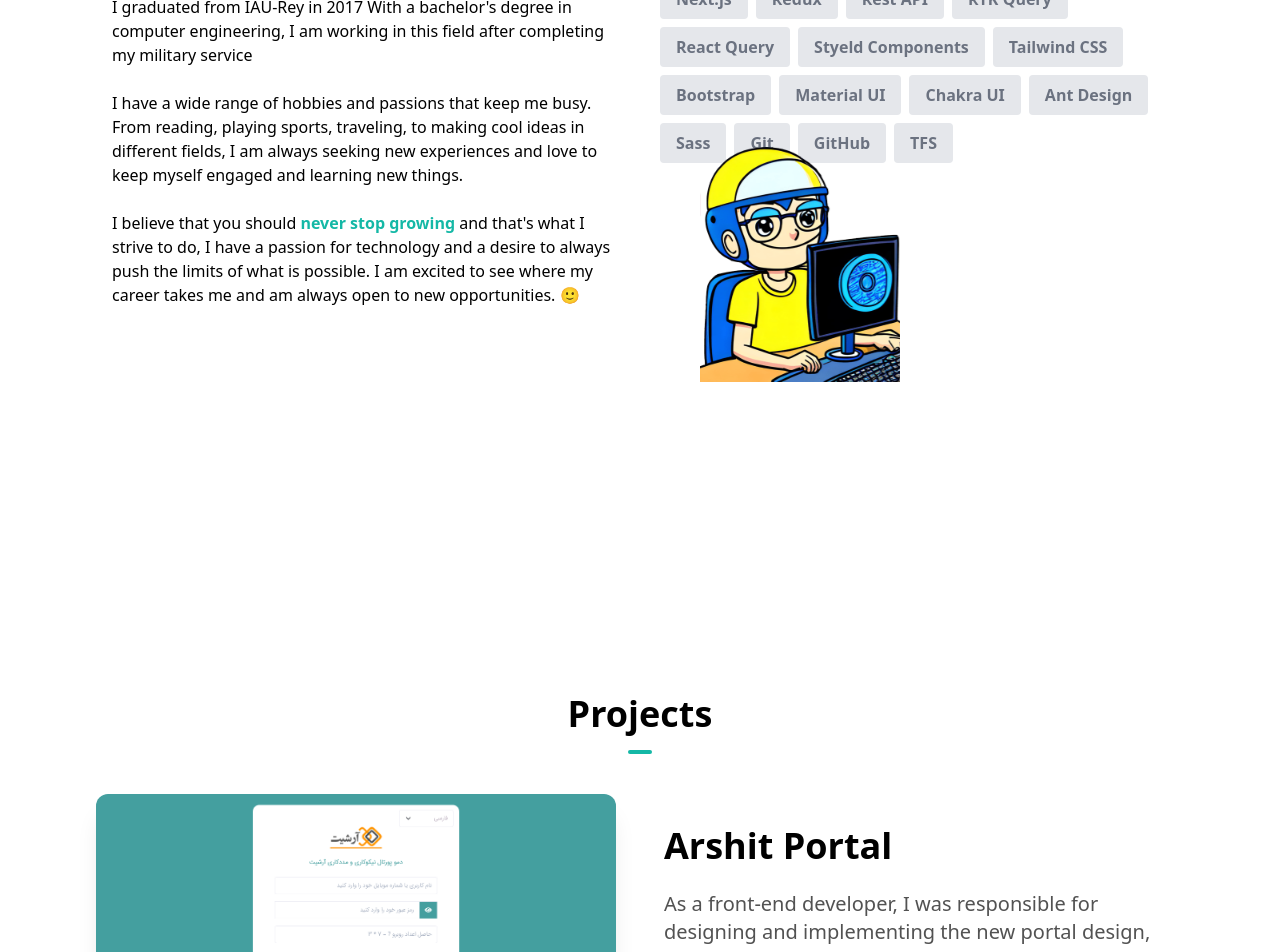
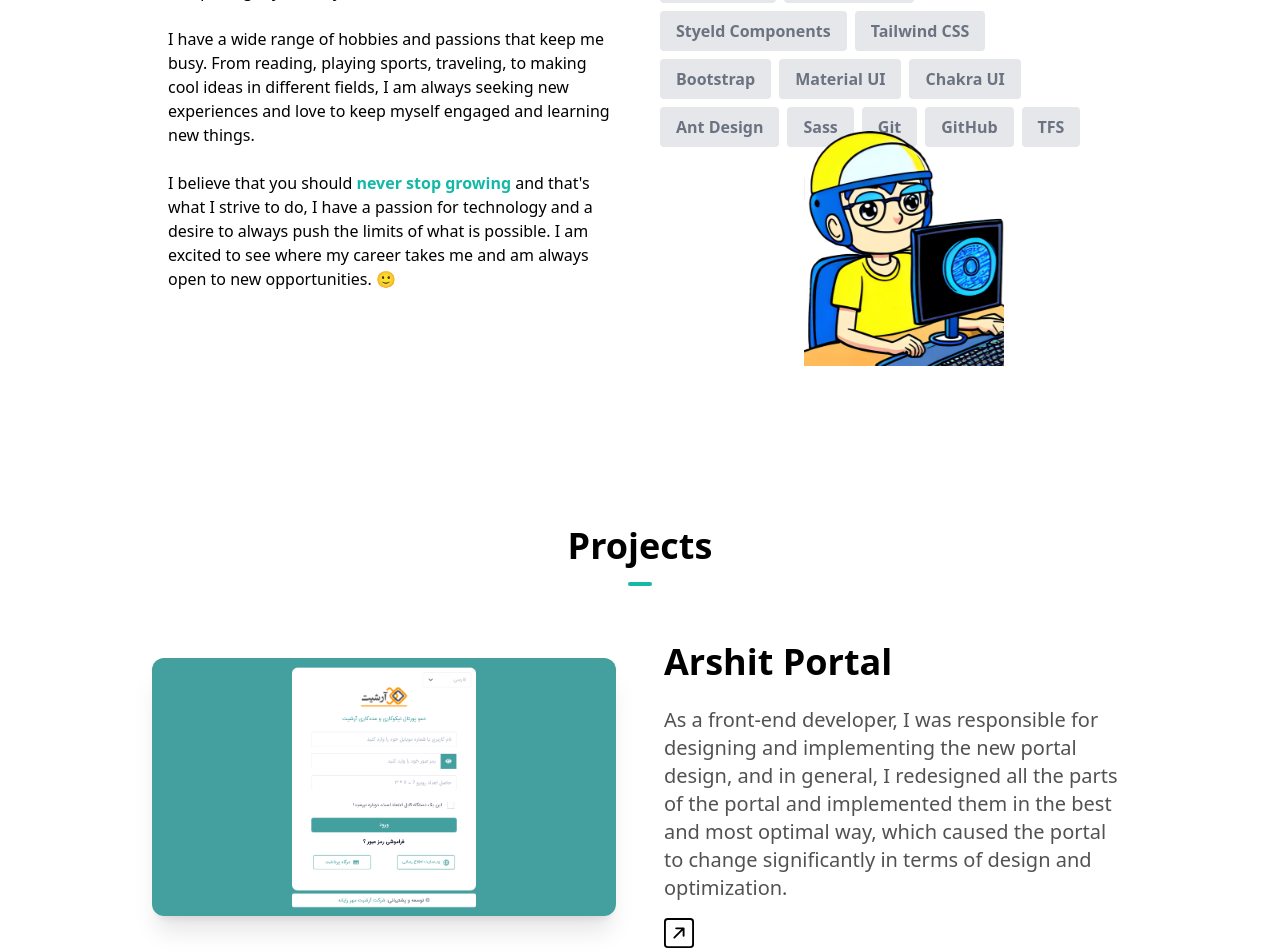
Before and after one commit to MTavakolikia/mt-portfolio-nextjs, a Next.js app: page / in a window 1280 px wide. Shown: the part 1340-2292 px from the top of the page. Built offline with nearby package versions, Linux system fonts and the light colour scheme.

Commit message:
footer section complited and some class added to other components

```diff
--- a/src/app/layout.tsx
+++ b/src/app/layout.tsx
@@ -15,7 +15,7 @@ export default function RootLayout({
 }) {
   return (
     <html lang="en">
-      <body >
+      <body className='dark:bg-stone-900' >
         <ThemeProvider enableSystem={true} attribute='class'>
           <Navbar />
           {children}
--- a/src/app/page.tsx
+++ b/src/app/page.tsx
@@ -1,13 +1,17 @@
 import AboutSection from "@/compnents/AboutSection";
+import Footer from "@/compnents/Footer";
 import HeroSection from "@/compnents/HeroSection";
 import ProjectsSection from "@/compnents/ProjectSection";
 
 export default function Home() {
   return (
-    <main className="flex min-h-screen flex-col items-center justify-between p-24">
-      <HeroSection />
-      <AboutSection />
-      <ProjectsSection />
-    </main>
+    <>
+      <main className="mx-auto max-w-3xl px-4 sm:px-6 md:max-w-5xl">
+        <HeroSection />
+        <AboutSection />
+        <ProjectsSection />
+      </main>
+      <Footer />
+    </>
   )
 }
--- a/src/compnents/AboutSection.tsx
+++ b/src/compnents/AboutSection.tsx
@@ -27,7 +27,7 @@ const skills = [
 const AboutSection = () => {
     return (
         <section id="about">
-            <div className="my-12 pb-12 md:pt-16 md:pb-48">
+            <div className="my-12 pb-12 md:pt-16 md:pb-20">
                 <h1 className="text-center font-bold text-4xl">
                     About Me
                     <hr className="w-6 h-1 mx-auto my-4 bg-teal-500 border-0 rounded"></hr>
@@ -87,7 +87,7 @@ const AboutSection = () => {
                             alt=""
                             width={200}
                             height={200}
-                            className="hidden md:block md:relative md:bottom-4 md:left-10 md:z-0"
+                            className="hidden md:block md:relative md:bottom-4 md:left-36 md:z-0"
                         />
                     </div>
                 </div>
--- /dev/null
+++ b/src/compnents/Footer.tsx
@@ -0,0 +1,65 @@
+import React from "react"
+import {
+    AiOutlineGithub,
+    AiTwotonePhone,
+    AiOutlineLinkedin,
+} from "react-icons/ai"
+import { BsFillEnvelopeFill } from "react-icons/bs";
+
+const Footer = () => {
+    return (
+        <footer className="mx-auto max-w-3xl px-4 sm:px-6 md:max-w-5xl ">
+            <hr className="w-full h-0.5 mx-auto mt-8 bg-neutral-200 border-0"></hr>
+            <div className="mx-auto  p-4 flex flex-col text-center text-neutral-900 md:flex-row md:justify-between">
+                <div className="flex flex-row items-center justify-center space-x-1 text-neutral-500 dark:text-neutral-100">
+                    © 2023 Mohammad Tavakolikia<a href="/" className="hover:underline"></a>
+                </div>
+                <div className="flex flex-row items-center justify-center space-x-2 mb-1">
+
+                    <a href="https://github.com/MTavakolikia" rel="noreferrer" target="_blank">
+                        <AiOutlineGithub
+                            className="hover:-translate-y-1 transition-transform cursor-pointer text-neutral-500 dark:text-neutral-100"
+                            size={30}
+                        />
+                    </a>
+
+
+                    <a
+                        href="https://www.linkedin.com/in/mohammad-tavakolikia-48150619a"
+                        rel="noreferrer"
+                        target="_blank"
+                    >
+                        <AiOutlineLinkedin
+                            className="hover:-translate-y-1 transition-transform cursor-pointer text-neutral-500 dark:text-neutral-100"
+                            size={30}
+                        />
+                    </a>
+                    <a
+                        href="mailto:mohammadtavakolikia66@gmail.com"
+                        rel="noreferrer"
+                        target="_blank"
+                    >
+                        <BsFillEnvelopeFill
+                            className="hover:-translate-y-1 transition-transform cursor-pointer text-neutral-500 dark:text-neutral-100"
+                            size={25}
+                        />
+                    </a>
+                    <a
+                        href="tel:+989128048579"
+                        rel="noreferrer"
+                        target="_blank"
+                    >
+                        <AiTwotonePhone
+                            className="hover:-translate-y-1 transition-transform cursor-pointer text-neutral-500 dark:text-neutral-100"
+                            size={28}
+                        />
+                    </a>
+
+
+                </div>
+            </div>
+        </footer>
+    )
+}
+
+export default Footer
--- a/src/compnents/HeroSection.tsx
+++ b/src/compnents/HeroSection.tsx
@@ -28,7 +28,7 @@ const HeroSection = () => {
                     </p>
                     <Link
                         to="projects"
-                        className="text-neutral-100 font-semibold px-6 py-3 bg-teal-600 rounded shadow hover:bg-teal-700"
+                        className="text-neutral-100 font-semibold cursor-pointer px-6 py-3 bg-teal-600 rounded shadow hover:bg-teal-700"
                         activeClass="active"
                         spy={true}
                         smooth={true}
--- a/src/compnents/Navbar.tsx
+++ b/src/compnents/Navbar.tsx
@@ -65,7 +65,7 @@ const Navbar = () => {
                                         key={idx}
                                         to={item.page}
                                         className={
-                                            "block lg:inline-block text-neutral-900  hover:text-neutral-500 dark:text-neutral-100"
+                                            "block lg:inline-block text-neutral-900 cursor-pointer  hover:text-neutral-500 dark:text-neutral-100"
                                         }
                                         activeClass="active"
                                         spy={true}
--- a/src/compnents/ProjectSection.tsx
+++ b/src/compnents/ProjectSection.tsx
@@ -50,12 +50,12 @@ const ProjectsSection = () => {
                 <hr className="w-6 h-1 mx-auto my-4 bg-teal-500 border-0 rounded"></hr>
             </h1>
 
-            <div className="flex flex-col space-y-28">
+            <div className="flex flex-col space-y-20">
                 {projects.map((project, idx) => {
                     return (
                         <div key={idx}>
                             <SlideUp offset="-300px 0px -300px 0px">
-                                <div className="flex flex-col  animate-slideUpCubiBezier animation-delay-2 md:flex-row md:space-x-12">
+                                <div className="flex flex-col justify-center items-center  animate-slideUpCubiBezier animation-delay-2 md:flex-row md:space-x-12">
                                     <div className=" md:w-1/2">
                                         <Link href={project?.link}>
                                             <Image
@@ -67,7 +67,7 @@ const ProjectsSection = () => {
                                             />
                                         </Link>
                                     </div>
-                                    <div className="mt-8 md:w-1/2">
+                                    <div className="mt-4 md:w-1/2">
                                         <h1 className="text-4xl font-bold mb-6">{project.name}</h1>
                                         <p className="text-xl leading-7 mb-4 text-neutral-600 dark:text-neutral-400">
                                             {project.description}
```
